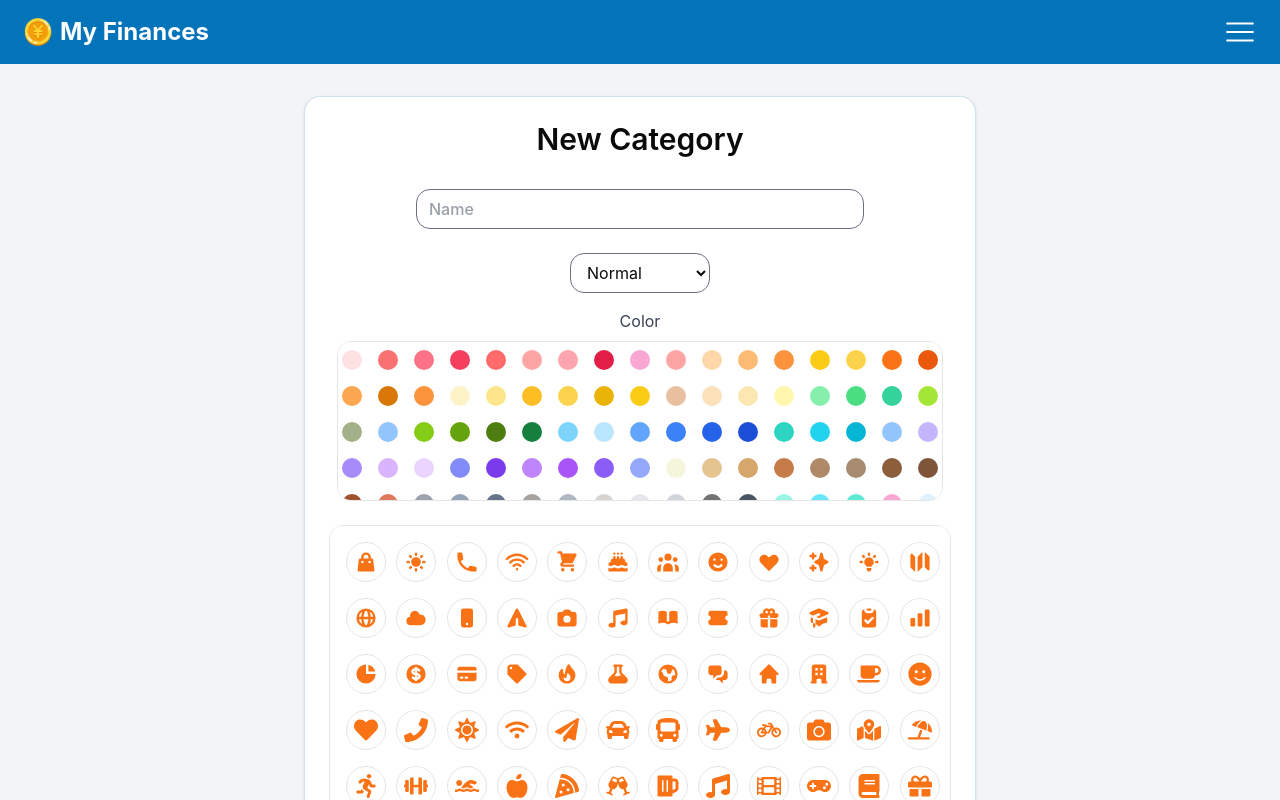
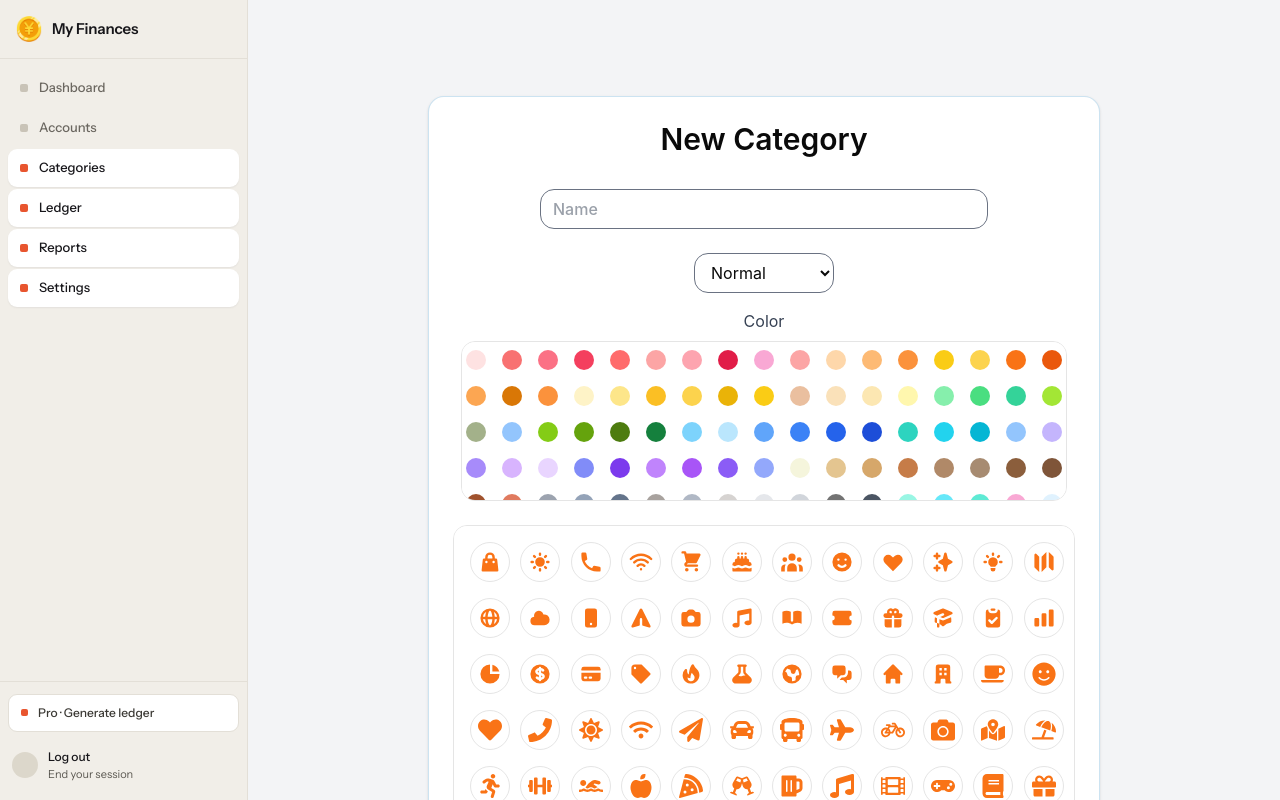
Before and after one commit to ColinBertin/my-spending, a Next.js app: page /categories/create in a window 1280 px wide. Shown: the top 800 px of the page. Built offline with nearby package versions, Linux system fonts and the light colour scheme.

Commit message:
Update navbar

```diff
--- a/app/(routes)/dashboard.tsx
+++ b/app/(routes)/dashboard.tsx
@@ -13,12 +13,13 @@ import Modal, { ModalTitleText } from "@/components/Modal";
 import Loading from "../loading";
 import { DashboardAccountSummary } from "@/types";
 import { useAuthUser } from "@/utils/useAuthUser";
-import { getTimeOfDayGreeting } from "@/helpers";
+import { getTimeOfDayGreeting, months } from "@/helpers";
 import {
   useErrorNotification,
   useSuccessNotification,
 } from "@/components/ui/NotificationProvider";
 import QuickLink from "@/components/QuickLink";
+import Select from "@/components/Select";
 
 type DeletableAccount = {
   id: string;
@@ -35,11 +36,25 @@ export default function Dashboard({
   const { user, loading } = useAuthUser();
   const showErrorNotification = useErrorNotification();
   const showSuccessNotification = useSuccessNotification();
+
+  const today = new Date();
+  const month = today
+    .toLocaleString("default", { month: "long" })
+    .toUpperCase();
+  const year = today.getFullYear();
+
   const [activeDeleteAccount, setActiveDeleteAccount] =
     useState<DeletableAccount | null>(null);
   const [confirmAccountName, setConfirmAccountName] = useState("");
   const [hasConfirmedWarning, setHasConfirmedWarning] = useState(false);
   const [isDeleting, setIsDeleting] = useState(false);
+  const [selectedMonth, setSelectedMonth] = useState<number>(9);
+  const [selectedYear, setSelectedYear] = useState<number>(2026);
+
+  const years = Array.from({ length: 8 }, (_, i) => year - 5 + i).map(
+    (year) => ({ id: year.toString(), name: year.toString() }),
+  );
+
   const accountSummariesWithId = accountSummaries.filter(
     (
       accountSummary,
@@ -129,10 +144,39 @@ export default function Dashboard({
 
   return (
     <div className="pt-24 sm:pt-30 pb-20 px-4 sm:px-6 flex flex-col justify-center items-center gap-10">
-      <h2 className="text-3xl font-bold">
-        {getTimeOfDayGreeting()}
-        {userName || "there"}!
-      </h2>
+      <header>
+        <small>
+          {month} {year} · MONTH TO DATE
+        </small>
+        <h2 className="text-2xl font-bold">
+          {getTimeOfDayGreeting()}
+          {userName || "there"}!
+        </h2>
+        <div className="inline-flex">
+          <select
+            className="h-10 border border-gray-500 rounded-l px-3 focus:z-10 focus:relative focus:border-purple-300 focus:outline-none"
+            defaultValue={String(selectedMonth)}
+            onChange={(e) => console.log(e.target.value)}
+          >
+            {months.map((month) => (
+              <option key={month.id} value={month.id}>
+                {month.name}
+              </option>
+            ))}
+          </select>
+          <select
+            className="h-10 border border-l-0 border-gray-500 rounded-r px-3 focus:z-10 focus:relative focus:border-purple-300 focus:outline-none"
+            defaultValue={String(selectedYear)}
+            onChange={(e) => console.log(e.target.value)}
+          >
+            {years.map((y) => (
+              <option key={y.id} value={y.id}>
+                {y.name}
+              </option>
+            ))}
+          </select>
+        </div>
+      </header>
       <div className="w-full max-w-6xl grid grid-cols-1 xl:grid-cols-2 gap-5">
         {accountSummariesWithId.map((accountSummary) => (
           <AccountCard
--- a/app/(routes)/layout.tsx
+++ b/app/(routes)/layout.tsx
@@ -1,4 +1,3 @@
-import Footer from "@/components/layout/Footer";
 import Navbar from "@/components/layout/Navbar";
 import { Metadata } from "next/types";
 import { ReactNode } from "react";
@@ -12,10 +11,9 @@ export const metadata: Metadata = {
 
 export default function Layout({ children }: { children: ReactNode }) {
   return (
-    <div className="min-h-screen w-full max-w-full overflow-x-hidden flex flex-col">
+    <div className="min-h-screen w-full max-w-full overflow-x-hidden flex flex-col md:pl-[204px] lg:pl-[248px]">
       <Navbar />
       <main className="flex-1">{children}</main>
-      <Footer />
     </div>
   );
 }
--- a/components/layout/Footer.tsx
+++ /dev/null
@@ -1,9 +0,0 @@
-export default function Footer() {
-  return (
-    <footer className="print-hidden mt-10 border-t border-blue-dark/15 bg-white/80 px-4 py-4 sm:px-6">
-      <div className="mx-auto w-full max-w-6xl text-center text-sm font-medium text-gray-500">
-        &copy; 2026 My Spending. All rights reserved.
-      </div>
-    </footer>
-  );
-}
--- a/components/layout/Navbar.tsx
+++ b/components/layout/Navbar.tsx
@@ -1,39 +1,65 @@
 "use client";
 
-import { useCallback, useEffect, useRef, useState } from "react";
+import { Fragment, useCallback, useEffect, useRef, useState } from "react";
 import Image from "next/image";
 import logo from "@/public/images/yen-icon.png";
 import { RxHamburgerMenu } from "react-icons/rx";
 import { IoCloseOutline } from "react-icons/io5";
-import Menu from "../Menu";
 import { Transition } from "@headlessui/react";
+import { usePathname, useRouter } from "next/navigation";
+import { signOut } from "@/utils/authClient";
 import clsx from "clsx";
 import Link from "next/link";
+import { Instrument_Sans } from "next/font/google";
+
+const instrumentSans = Instrument_Sans({
+  subsets: ["latin"],
+  weight: ["400", "500", "600"],
+});
+
+const navItems = [
+  { label: "Dashboard", href: "/" },
+  { label: "Accounts", href: "/accounts/create" },
+  { label: "Categories", href: "/categories/create" },
+  { label: "Ledger", href: "/categories/create" },
+  { label: "Reports", href: "/categories/create" },
+  { label: "Settings", href: "/categories/create" },
+];
 
 export default function NavBar() {
-  const dropdownRef = useRef<HTMLDivElement>(null);
+  const drawerRef = useRef<HTMLDivElement>(null);
+  const router = useRouter();
+  const pathname = usePathname();
 
-  const [navbar, setNavbar] = useState(false);
+  const [drawerOpen, setDrawerOpen] = useState(false);
 
-  const toggleNavbar = useCallback(() => {
-    setNavbar((prev) => !prev);
+  const toggleDrawer = useCallback(() => {
+    setDrawerOpen((prev) => !prev);
   }, []);
 
-  const closeNavbar = useCallback(() => {
-    setNavbar(false);
+  const closeDrawer = useCallback(() => {
+    setDrawerOpen(false);
   }, []);
+
+  const isSamePath = (href: string) => pathname?.endsWith(href);
+
+  async function handleLogout() {
+    closeDrawer();
+    await signOut();
+    router.push("/login");
+  }
 
   useEffect(() => {
     const handleClickOutside = (event: MouseEvent) => {
       if (
-        dropdownRef.current &&
-        !dropdownRef.current.contains(event.target as Node)
+        drawerRef.current &&
+        !drawerRef.current.contains(event.target as Node)
       ) {
-        closeNavbar();
+        closeDrawer();
       }
     };
 
-    if (navbar) {
+    if (drawerOpen) {
       document.addEventListener("click", handleClickOutside);
       document.body.classList.add("overflow-y-hidden", "md:overflow-y-auto");
     } else {
@@ -44,50 +70,152 @@ export default function NavBar() {
     return () => {
       document.removeEventListener("click", handleClickOutside);
     };
-  }, [navbar, closeNavbar]);
+  }, [drawerOpen, closeDrawer]);
 
   return (
     <>
-      <nav className="print-hidden fixed inset-x-0 top-0 box-border max-w-full bg-blue-dark flex justify-between px-6 py-4 z-1">
-        {/* LOGO */}
-        <Link href="/" className="flex items-center space-x-2">
-          <h2 className="flex items-center gap-2 text-white text-2xl font-bold">
-            <Image className="w-7 h-7" src={logo} alt="some text" />
-            <span className="hidden sm:block">My Finances</span>
-          </h2>
-        </Link>
-        {/* HAMBURGER BUTTON */}
+      {/* PERSISTENT SIDEBAR — tablet 204px / desktop 248px */}
+      <aside
+        className={clsx(
+          instrumentSans.className,
+          "print-hidden fixed inset-y-0 left-0 z-30 hidden md:flex md:w-[204px] lg:w-[248px] flex-col bg-[#F1EEE8] border-r border-[#E3DFD7]",
+        )}
+      >
+        <div className="flex items-center gap-[10px] border-b border-[#E3DFD7] px-4 py-4">
+          <Image
+            src={logo}
+            alt="My Finances"
+            className="h-[26px] w-[26px] rounded-[7px] object-cover"
+          />
+          <span className="text-[15px] font-semibold tracking-[-0.01em] text-[#17161A]">
+            My Finances
+          </span>
+        </div>
+
+        <nav className="flex flex-col gap-[2px] px-2 py-[10px]">
+          {navItems.map((item) => {
+            const active = isSamePath(item.href);
+            return (
+              <Link key={item.label} href={item.href}>
+                <span
+                  className={clsx(
+                    "flex h-[38px] w-full items-center gap-[11px] rounded-[9px] px-3 text-left text-[13px] font-medium transition-colors",
+                    active
+                      ? "bg-white text-[#17161A] shadow-[0_1px_2px_rgba(23,22,26,.06)]"
+                      : "text-[#6B6760] hover:bg-white/70",
+                  )}
+                >
+                  <span
+                    className={clsx(
+                      "h-2 w-2 flex-none rounded-[2px]",
+                      active ? "bg-[#E8552F]" : "bg-[#C9C3B7]",
+                    )}
+                  />
+                  <span className="whitespace-nowrap">{item.label}</span>
+                </span>
+              </Link>
+            );
+          })}
+        </nav>
+
+        <div className="mt-auto border-t border-[#E3DFD7] px-2 pb-[14px] pt-3">
+          <Link
+            href="/ledger-generator"
+            className="flex h-[38px] w-full items-center gap-[10px] rounded-[9px] border border-[#E3DFD7] bg-white px-3 text-[12px] font-medium text-[#3B3934] transition-colors hover:bg-[#FBFAF7]"
+          >
+            <span className="h-[7px] w-[7px] flex-none rounded-[2px] bg-[#E8552F]" />
+            <span className="whitespace-nowrap">Pro · Generate ledger</span>
+          </Link>
+
+          <button
+            type="button"
+            onClick={handleLogout}
+            className="mt-3 flex w-full items-center gap-[10px] px-1 py-1 text-left transition-opacity hover:opacity-80"
+          >
+            <span className="h-[26px] w-[26px] flex-none rounded-full bg-[#DCD7CB]" />
+            <span className="min-w-0">
+              <span className="block truncate text-[12px] font-medium text-[#17161A]">
+                Log out
+              </span>
+              <span className="block text-[11px] text-[#5C5952]">
+                End your session
+              </span>
+            </span>
+          </button>
+        </div>
+      </aside>
+
+      {/* MOBILE STICKY HEADER */}
+      <header
+        className={clsx(
+          instrumentSans.className,
+          "print-hidden sticky top-0 z-40 flex items-center justify-between gap-[10px] border-b border-[#E3DFD7] bg-[#F7F5F1]/[0.92] px-4 py-3 backdrop-blur-sm md:hidden",
+        )}
+      >
+        <div className="flex items-center gap-[9px]">
+          <Image
+            src={logo}
+            alt="My Finances"
+            className="h-6 w-6 rounded-[6px] object-cover"
+          />
+          <span className="text-[14px] font-semibold text-[#17161A]">
+            My Finances
+          </span>
+        </div>
         <button
-          className="text-white rounded-md outline-none hover:text-orange-light transition ease-in duration-100 cursor-pointer"
-          onClick={toggleNavbar}
+          className="flex h-[38px] w-[38px] items-center justify-center rounded-[10px] border border-[#E3DFD7] bg-white text-[#17161A]"
+          onClick={toggleDrawer}
         >
-          {navbar ? (
-            <IoCloseOutline className="h-6 w-6 md:h-8 md:w-8" />
+          {drawerOpen ? (
+            <IoCloseOutline className="h-[18px] w-[18px]" />
           ) : (
-            <RxHamburgerMenu className="h-6 w-6 md:h-8 md:w-8" />
+            <RxHamburgerMenu className="h-[18px] w-[18px]" />
           )}
         </button>
-      </nav>
-      {/* MENU ITEMS */}
+      </header>
+
+      {/* MOBILE DRAWER */}
       <Transition
-        show={navbar}
-        enter="transition ease-out duration-100"
-        enterFrom="transform opacity-0 scale-95"
-        enterTo="transform opacity-100 scale-100"
-        leave="transition ease-in duration-75"
-        leaveFrom="transform opacity-100 scale-100"
-        leaveTo="transform opacity-0 scale-95"
+        as={Fragment}
+        show={drawerOpen}
+        enter="transition ease-out duration-150"
+        enterFrom="transform opacity-0 -translate-y-1"
+        enterTo="transform opacity-100 translate-y-0"
+        leave="transition ease-in duration-100"
+        leaveFrom="transform opacity-100 translate-y-0"
+        leaveTo="transform opacity-0 -translate-y-1"
       >
         <div
-          ref={dropdownRef}
+          ref={drawerRef}
           className={clsx(
-            navbar
-              ? "fixed md:top-10 md:right-2 h-screen w-screen md:w-52 md:h-auto"
-              : "hidden",
-            "print-hidden flex flex-col justify-center px-20 md:px-6 md:pt-2 md:pb-6 bg-blue-dark md:mt-8 z-40 md:shadow-[0_4px_50px_5px_rgba(100,100,100,0.1)] md:rounded",
+            instrumentSans.className,
+            "print-hidden sticky top-[65px] z-40 grid grid-cols-2 gap-[6px] border-b border-[#E3DFD7] bg-white px-3 pb-3 pt-2 md:hidden",
           )}
         >
-          <Menu onItemClick={closeNavbar} />
+          {navItems.map((item) => {
+            const active = isSamePath(item.href);
+            return (
+              <Link key={item.label} href={item.href} onClick={closeDrawer}>
+                <span
+                  className={clsx(
+                    "flex h-10 w-full items-center justify-center rounded-[9px] border text-[12px] font-medium",
+                    active
+                      ? "border-[#17161A] bg-[#17161A] text-[#F7F5F1]"
+                      : "border-[#E3DFD7] bg-[#FBFAF7] text-[#3B3934]",
+                  )}
+                >
+                  {item.label}
+                </span>
+              </Link>
+            );
+          })}
+          <button
+            type="button"
+            onClick={handleLogout}
+            className="flex h-10 w-full items-center justify-center rounded-[9px] border border-[#E3DFD7] bg-[#FBFAF7] text-[12px] font-medium text-[#3B3934]"
+          >
+            Log out
+          </button>
         </div>
       </Transition>
     </>
```
